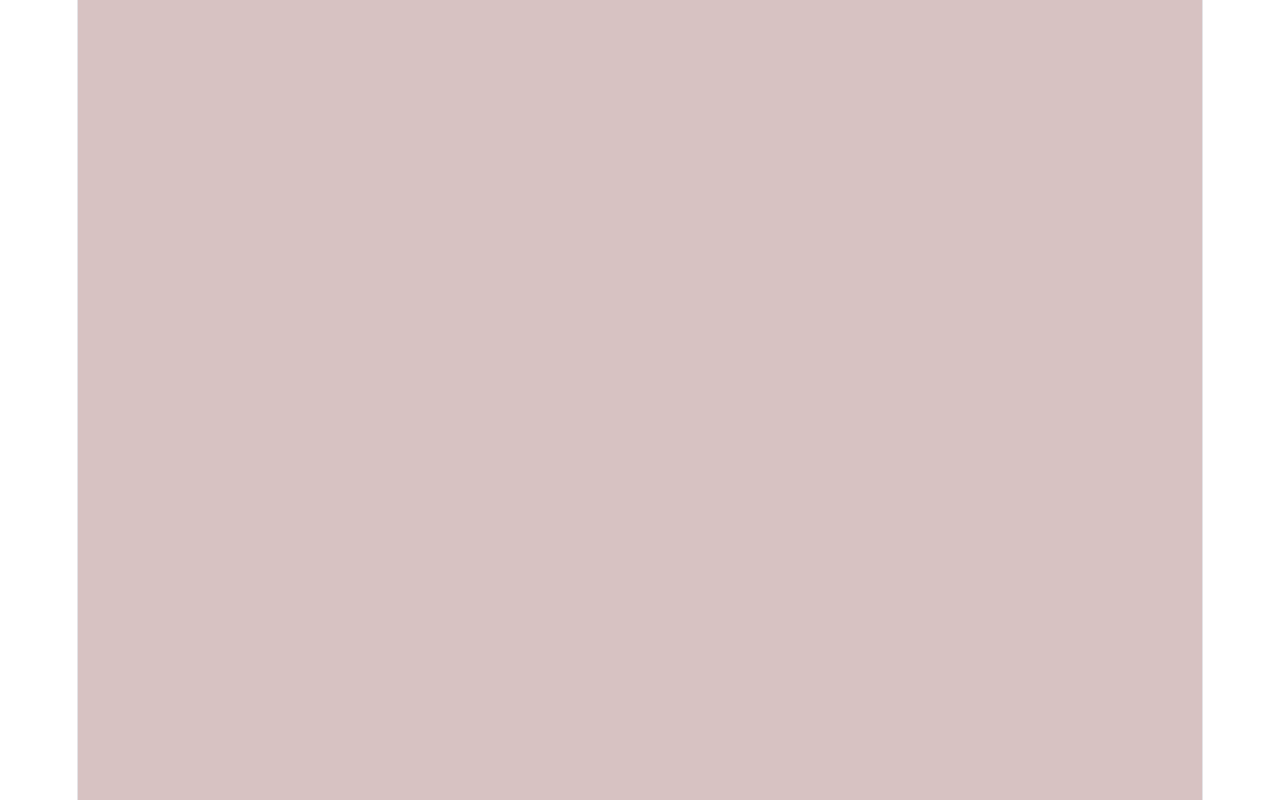
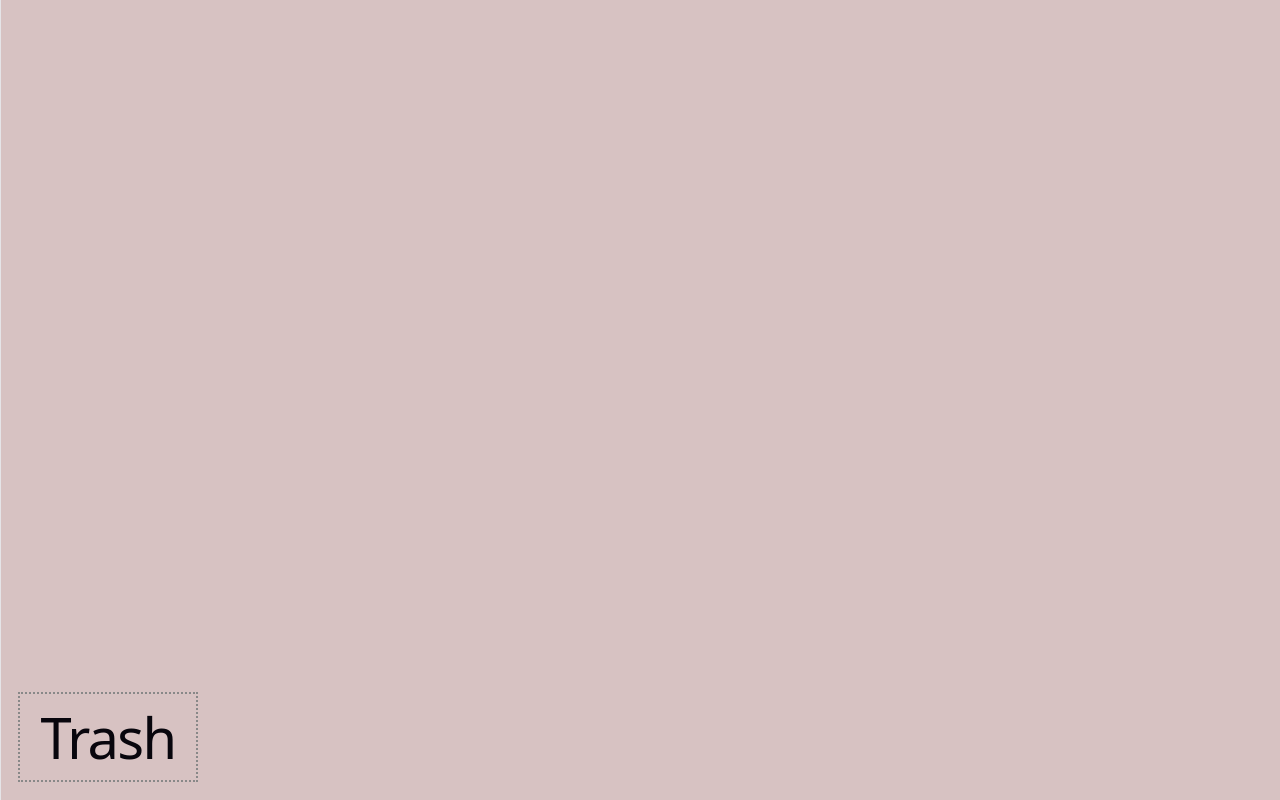
Before and after one commit to guychuasaard/Tempo_StickyNotes, a React (Vite) app in the folder tempo-stickynotes/: page / in a window 1280 px wide. Built offline with nearby package versions, Linux system fonts and the light colour scheme.

Commit message:
Fix bugs

```diff
--- a/tempo-stickynotes/src/components/stickyArea/StickyArea.css
+++ b/tempo-stickynotes/src/components/stickyArea/StickyArea.css
@@ -1,4 +1,5 @@
 .sticky-area {
   min-height: 100vh;
-  background-color: #d7c2c2 ;
+  min-width: 100vw;
+  background-color: #d7c2c2;
 }
--- a/tempo-stickynotes/src/components/stickyArea/StickyArea.tsx
+++ b/tempo-stickynotes/src/components/stickyArea/StickyArea.tsx
@@ -3,6 +3,7 @@ import './StickyArea.css'
 import StickyNote from '../stickyNote/StickyNote'
 import type { Note, Position } from '../../interfaces/componentProps'
 import { combineOffset, getOffset } from '../utils/utils'
+import TrashArea from '../trashArea/TrashArea'
 
 const Status = {
   Idle: 'idle',
@@ -14,7 +15,7 @@ const Status = {
 
 type Status = (typeof Status)[keyof typeof Status]
 
-const EDGE_SIZE = 10
+const EDGE_SIZE = 5
 
 function StickyArea() {
   const [status, setStatus] = useState<Status>(Status.Idle)
@@ -44,6 +45,7 @@ function StickyArea() {
         stop: {} as Position,
       } as Note
       setFocusNote(note)
+      setStickyNotes([...stickyNotes, note])
     } else if (updatedStatus === Status.Resizing && allResized.length > 0) {
       const newFocusNote = allResized[0]
       newFocusNote.isSelect = true
@@ -85,19 +87,19 @@ function StickyArea() {
   const handlePointerUp = (event: PointerEvent<HTMLDivElement>) => {
     if (focusNote) {
       const note = focusNote!
-      note.stop = {
-        x: event.clientX,
-        y: event.clientY,
-      } as Position
 
-      if (status === Status.Creating) {
-        setStickyNotes([...stickyNotes, note])
-        setFocusNote(undefined)
-      } else if (status === Status.Resizing) {
+      if (status === Status.Creating || status === Status.Resizing) {
+        note.stop = {
+          x: event.clientX,
+          y: event.clientY,
+        } as Position
         note.isSelect = false
-        updateNoteByID(focusNote.id, note)
-        setFocusNote(undefined)
+      } else if (status === Status.Moving) {
+        note.isSelect = false
       }
+
+      updateNoteByID(focusNote.id, note)
+      setFocusNote(undefined)
     }
   }
 
@@ -182,6 +184,7 @@ function StickyArea() {
       {stickyNotes.map((note: Note) => {
         return <StickyNote key={note.id} {...note} />
       })}
+      <TrashArea />
     </div>
   )
 }
--- a/tempo-stickynotes/src/components/stickyNote/StickyNote.css
+++ b/tempo-stickynotes/src/components/stickyNote/StickyNote.css
@@ -1,6 +1,9 @@
 .sticky-note {
   position: absolute;
   background-color: #fff59d;
+  border: 5px solid #333;
+  border-radius: 10px;
+  box-sizing: border-box;
 }
 
 .sticky-note.selected {
--- /dev/null
+++ b/tempo-stickynotes/src/components/trashArea/TrashArea.css
@@ -0,0 +1,12 @@
+.trash-area {
+  position: absolute;
+  bottom: 1em;
+  left: 1em;
+  width: 10em;
+  height: 5em;
+  border: 2px dotted #888;
+  box-sizing: border-box;
+  display: flex;
+  align-items: center;
+  justify-content: center;
+}
--- /dev/null
+++ b/tempo-stickynotes/src/components/trashArea/TrashArea.tsx
@@ -0,0 +1,11 @@
+import './TrashArea.css'
+
+function TrashArea() {
+  return (
+    <div className="trash-area">
+      <h1>Trash</h1>
+    </div>
+  )
+}
+
+export default TrashArea
--- a/tempo-stickynotes/src/index.css
+++ b/tempo-stickynotes/src/index.css
@@ -51,7 +51,6 @@
 }
 
 #root {
-  width: 1126px;
   max-width: 100%;
   margin: 0 auto;
   text-align: center;
```
